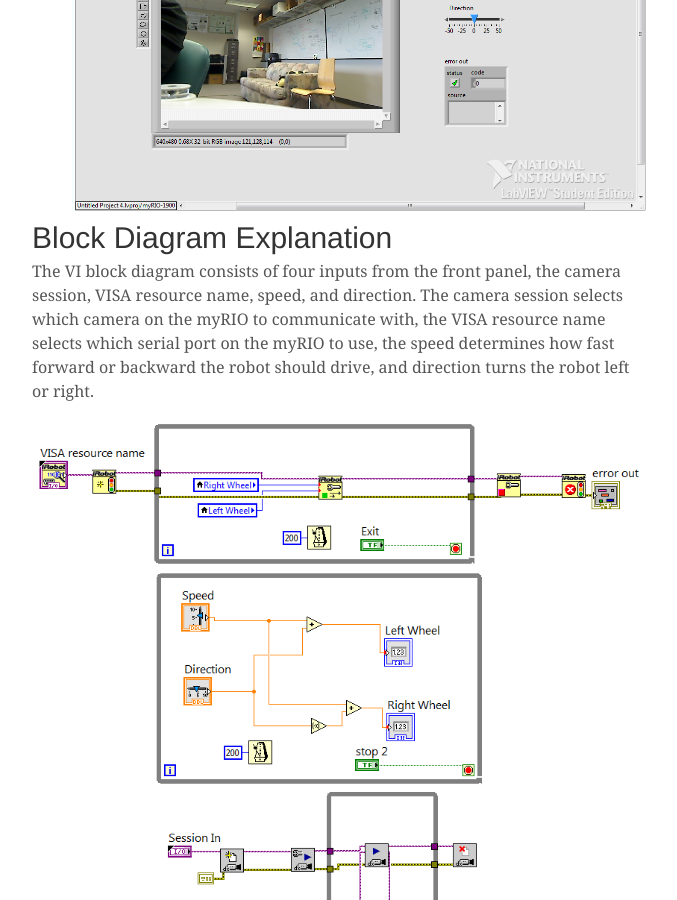
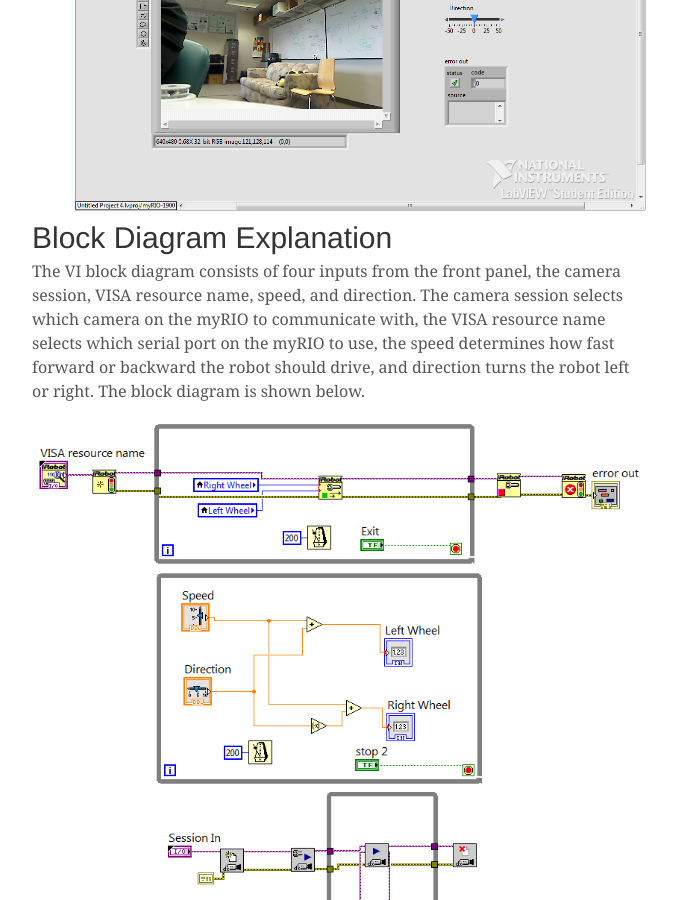
Before and after one commit to LabVIEW-Robotics/LabVIEW-Robotics.github.io, a Jekyll site: the page built from tutorial.html, in a window 1280 px wide and 900 px high, scrolled down 5164 px. Shown: the whole window, without its empty margins (138-815 px from the left). Built offline with Jekyll 4.4.1, drawn with Linux system fonts in a browser that asks for light colours; nearby versions of some CDN libraries; Markdown is read by kramdown in place of the engine named in the settings.

Commit message:
shown below

```diff
--- a/tutorial.html
+++ b/tutorial.html
@@ -133,7 +133,7 @@ camera session, VISA resource name, speed, and direction. The camera session sel
 which camera on the myRIO to communicate with, the VISA resource
 name selects which serial port on the myRIO to use, the speed determines
 how fast forward or backward the robot should drive, and direction
-turns the robot left or right.
+turns the robot left or right. The block diagram is shown below.
 </p>
 <p>
 <img style="max-width:100%;" src="/images/vi_block_diagram.PNG" />
```
